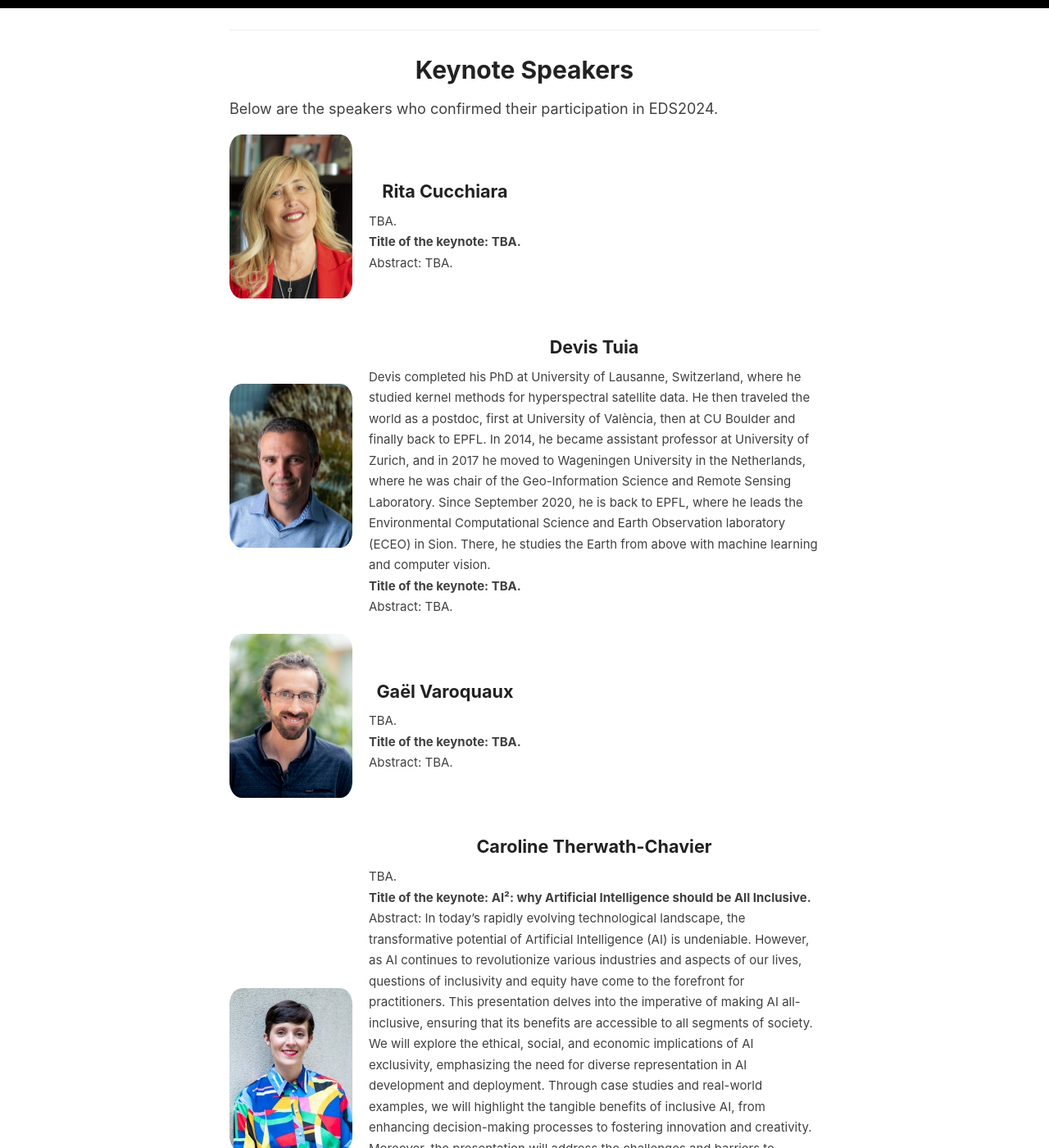
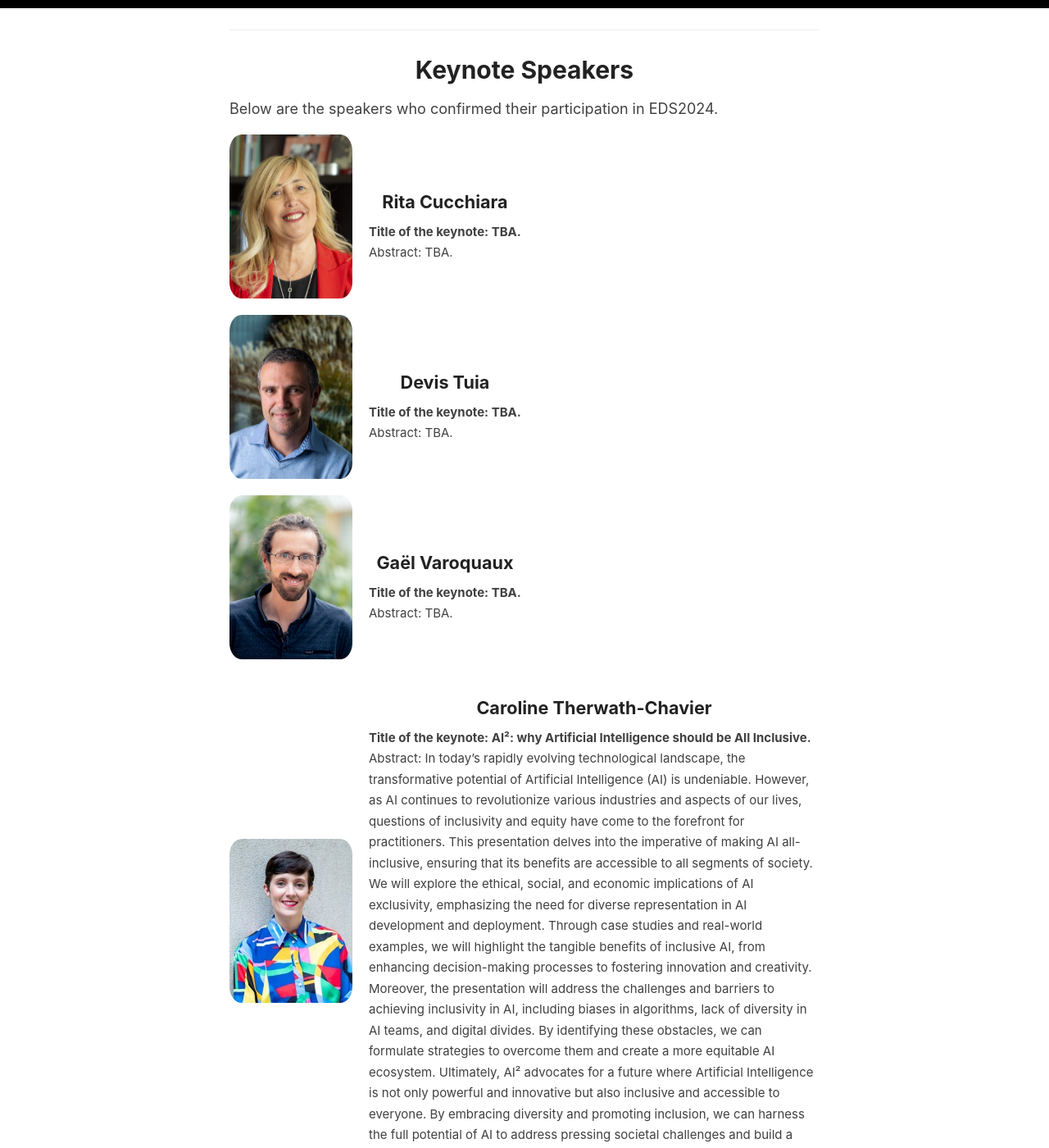
Before and after one commit to eds2024/eds2024.github.io, a Jekyll site: the page built from _pages/keynote_speakers.md, in a window 1280 px wide and 1400 px high, scrolled down 526 px. Shown: the whole window at 82% size. Built offline with Jekyll 4.4.1, drawn with Linux system fonts in a browser that asks for light colours.

Commit message:
update keynote_speakers

```diff
--- a/_pages/keynote_speakers.md
+++ b/_pages/keynote_speakers.md
@@ -57,7 +57,7 @@ Below are the speakers who confirmed their participation in EDS2024.
             <a href="https://aimagelab.ing.unimore.it/imagelab/person.asp?idpersona=1">
                 <h2>Rita Cucchiara</h2>
             </a>
-            <p>TBA.</p>
+            <!-- <p>TBA.</p> -->
             <p><strong>Title of the keynote: TBA.</strong></p>
             <p>Abstract: TBA.</p>
         </div>
@@ -68,7 +68,7 @@ Below are the speakers who confirmed their participation in EDS2024.
             <a href="https://people.epfl.ch/devis.tuia">
                 <h2>Devis Tuia</h2>
             </a>
-            <p>Devis completed his PhD at University of Lausanne, Switzerland, where   he studied kernel methods for hyperspectral satellite data. He then traveled the world as a postdoc, first at University of València, then at CU Boulder and finally back to EPFL. In 2014, he became assistant professor at University of Zurich, and in 2017 he moved to Wageningen University in the Netherlands, where he was chair of the Geo-Information Science and Remote Sensing Laboratory. Since September 2020, he is back to EPFL, where he leads the Environmental Computational Science and Earth Observation laboratory (ECEO) in Sion. There, he studies the Earth from above with machine learning and computer vision.</p>
+            <!-- <p>Devis completed his PhD at University of Lausanne, Switzerland, where   he studied kernel methods for hyperspectral satellite data. He then traveled the world as a postdoc, first at University of València, then at CU Boulder and finally back to EPFL. In 2014, he became assistant professor at University of Zurich, and in 2017 he moved to Wageningen University in the Netherlands, where he was chair of the Geo-Information Science and Remote Sensing Laboratory. Since September 2020, he is back to EPFL, where he leads the Environmental Computational Science and Earth Observation laboratory (ECEO) in Sion. There, he studies the Earth from above with machine learning and computer vision.</p> -->
             <p><strong>Title of the keynote: TBA.</strong></p>
             <p>Abstract: TBA.</p>
         </div>
@@ -79,7 +79,7 @@ Below are the speakers who confirmed their participation in EDS2024.
                 <a href="https://gael-varoquaux.info/">
                     <h2>Gaël Varoquaux</h2>
                 </a>
-                <p>TBA.</p>
+                <!-- <p>TBA.</p> -->
                 <p><strong>Title of the keynote: TBA.</strong></p>
                 <p>Abstract: TBA.</p>
             </div>
@@ -90,7 +90,7 @@ Below are the speakers who confirmed their participation in EDS2024.
                 <a href="https://theallyance.one/team">
                     <h2>Caroline Therwath-Chavier</h2>
                 </a>
-                <p>TBA.</p>
+                <!-- <p>TBA.</p> -->
                 <p><strong>Title of the keynote: AI²: why Artificial Intelligence should be All Inclusive.</strong></p>
                 <p>Abstract: In today’s rapidly evolving technological landscape, the transformative potential of Artificial Intelligence (AI) is undeniable. However, as AI continues to revolutionize various industries and aspects of our lives, questions of inclusivity and equity have come to the forefront for practitioners. This presentation delves into the imperative of making AI all-inclusive, ensuring that its benefits are accessible to all segments of society.
                 We will explore the ethical, social, and economic implications of AI exclusivity, emphasizing the need for diverse representation in AI development and deployment. Through case studies and real-world examples, we will highlight the tangible benefits of inclusive AI, from enhancing decision-making processes to fostering innovation and creativity.
```
